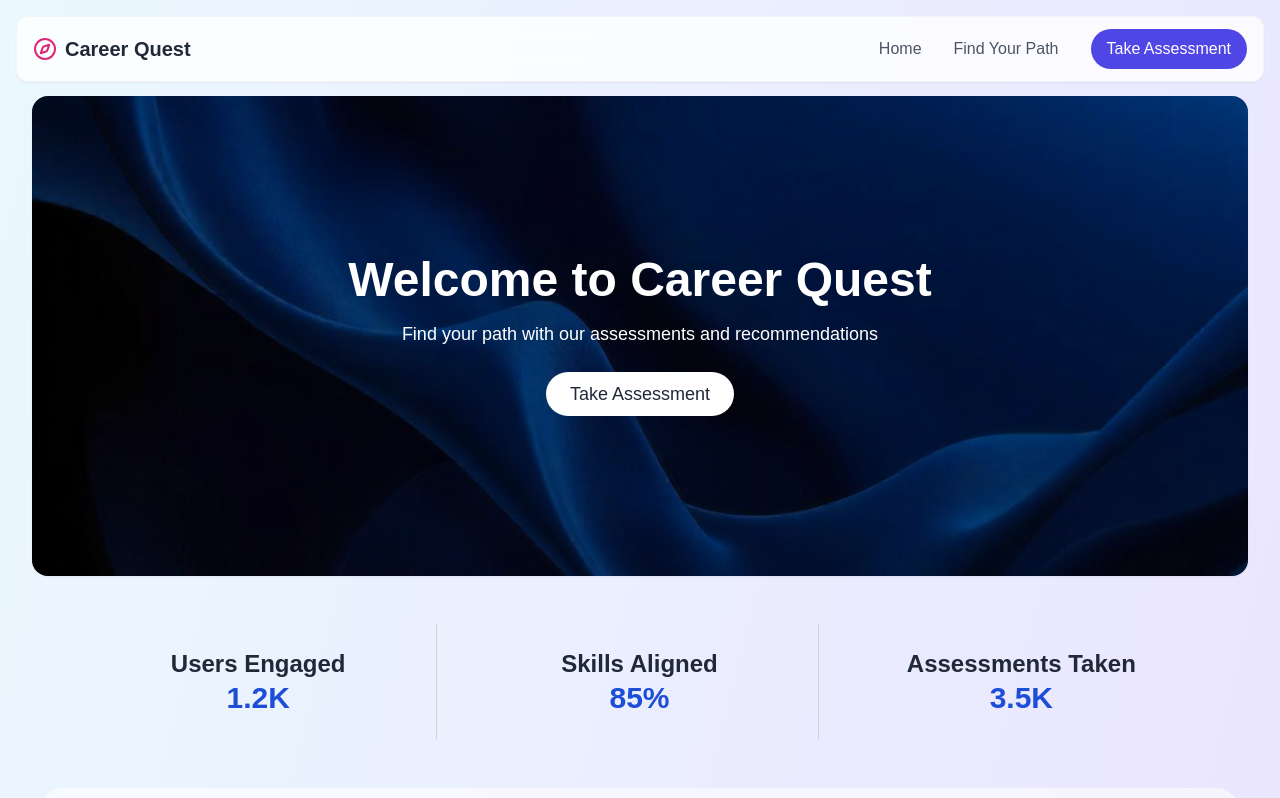
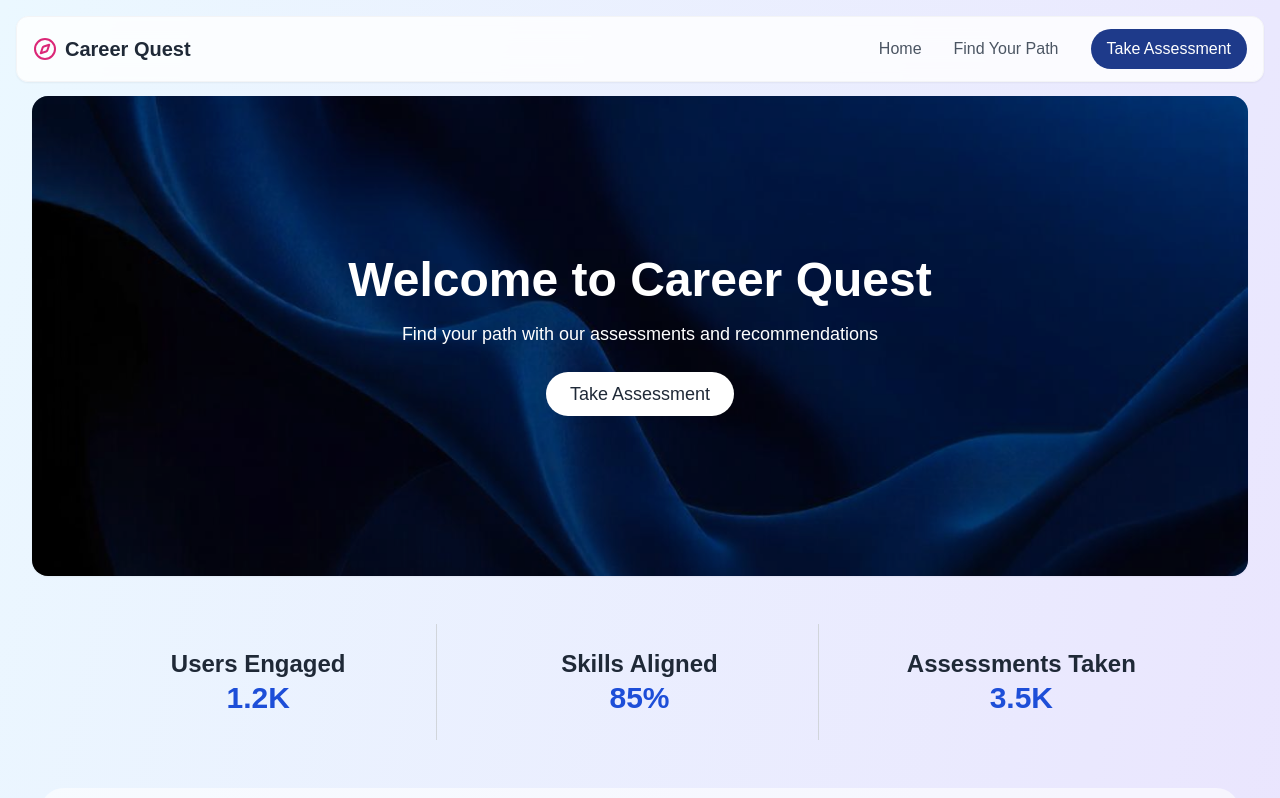
Before and after one commit to CareerQuests/CareerQuest-Next-MVP, a Next.js app: page / in a window 1280 px wide. Shown: the top 798 px of the page. Built offline with nearby package versions, Linux system fonts and the light colour scheme.

Commit message:
design updates

```diff
--- a/app/components/Navbar.js
+++ b/app/components/Navbar.js
@@ -42,7 +42,7 @@ const Navbar = () => {
               <NavLink href="/career">Find Your Path</NavLink>
               {/* <NavLink href="#about">About</NavLink> */}
               {/* <NavLink href="#contact">Contact</NavLink> */}
-              <button className="bg-indigo-600 text-white px-4 py-2 rounded-full hover:bg-indigo-700 transition-colors">
+              <button className="bg-blue-900 text-white px-4 py-2 rounded-full hover:bg-indigo-700 transition-colors">
                 Take Assessment
               </button>
             </div>
@@ -70,7 +70,7 @@ const Navbar = () => {
                 <MobileNavLink href="/career">Find Your Path</MobileNavLink>
                 {/* <MobileNavLink href="#about">About</MobileNavLink> */}
                 {/* <MobileNavLink href="#contact">Contact</MobileNavLink> */}
-                <button className="bg-indigo-600 text-white px-4 py-2 rounded-full hover:bg-indigo-700 transition-colors w-full">
+                <button className="bg-blue-900 text-white px-4 py-2 rounded-full hover:bg-indigo-700 transition-colors w-full">
                   Take Assessment
                 </button>
               </div>
```
